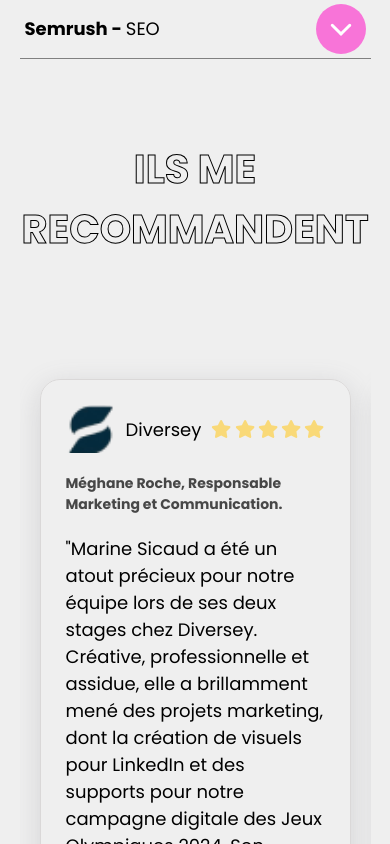
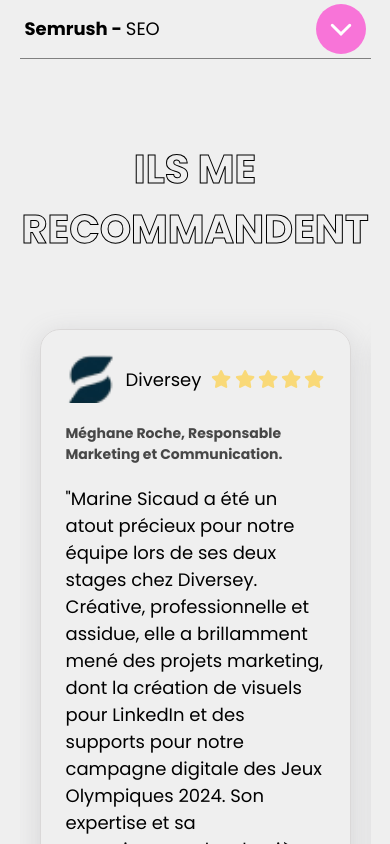
Before and after one commit to TheoDerive/Marine-Portfolio, a Next.js app: page / in a window 390 px wide. Shown: the part 3340-4184 px from the top of the page. Built offline with nearby package versions, Linux system fonts and the light colour scheme.

Commit message:
Correction espacement Reviews

```diff
--- a/style/libs/responcive.scss
+++ b/style/libs/responcive.scss
@@ -364,6 +364,10 @@
     }
   }
 
+  .reviews-homepage-container {
+    gap: 50px !important;
+  }
+
   .review-title {
     font-size: 40px !important;
     text-align: center;
```
